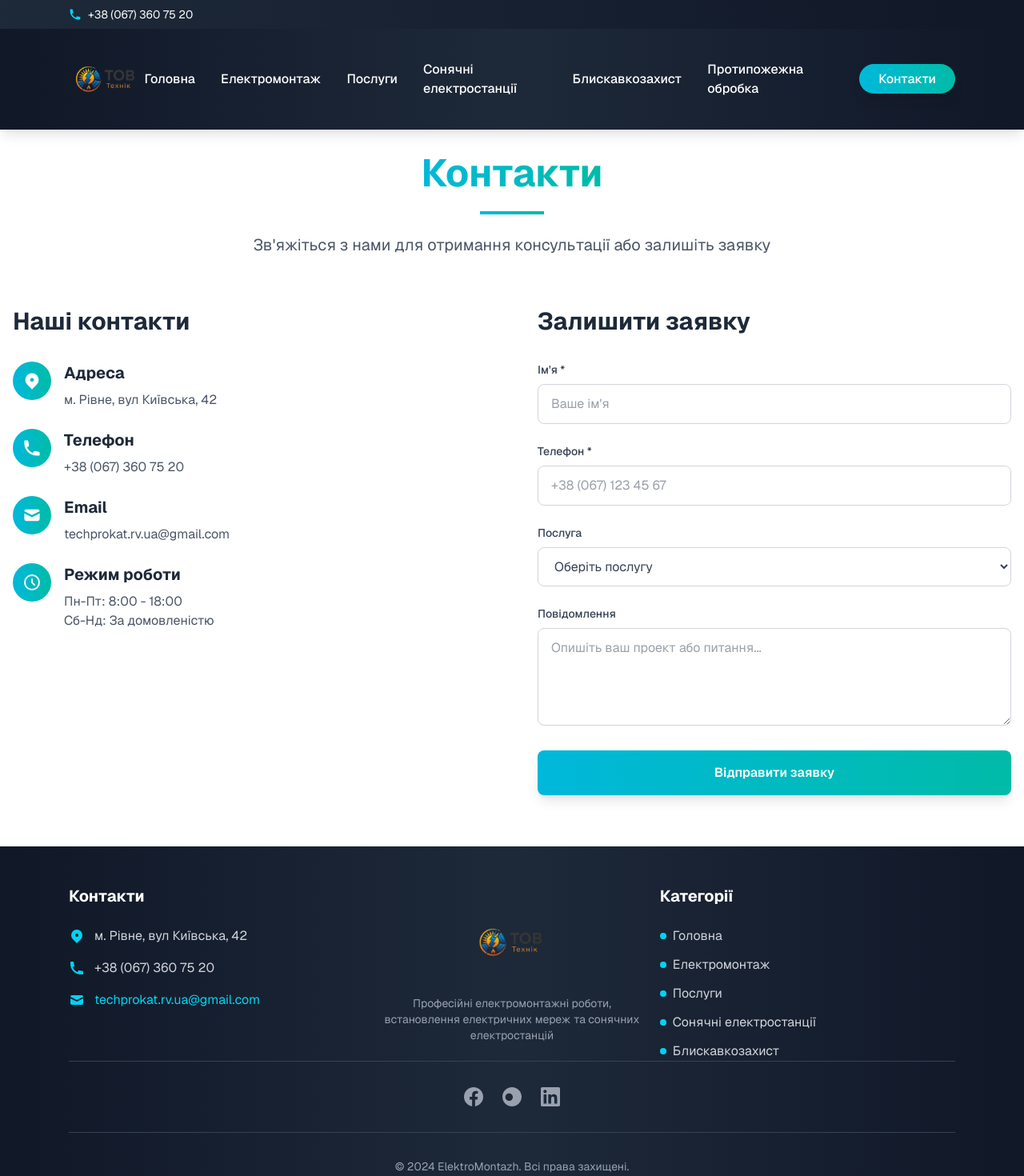
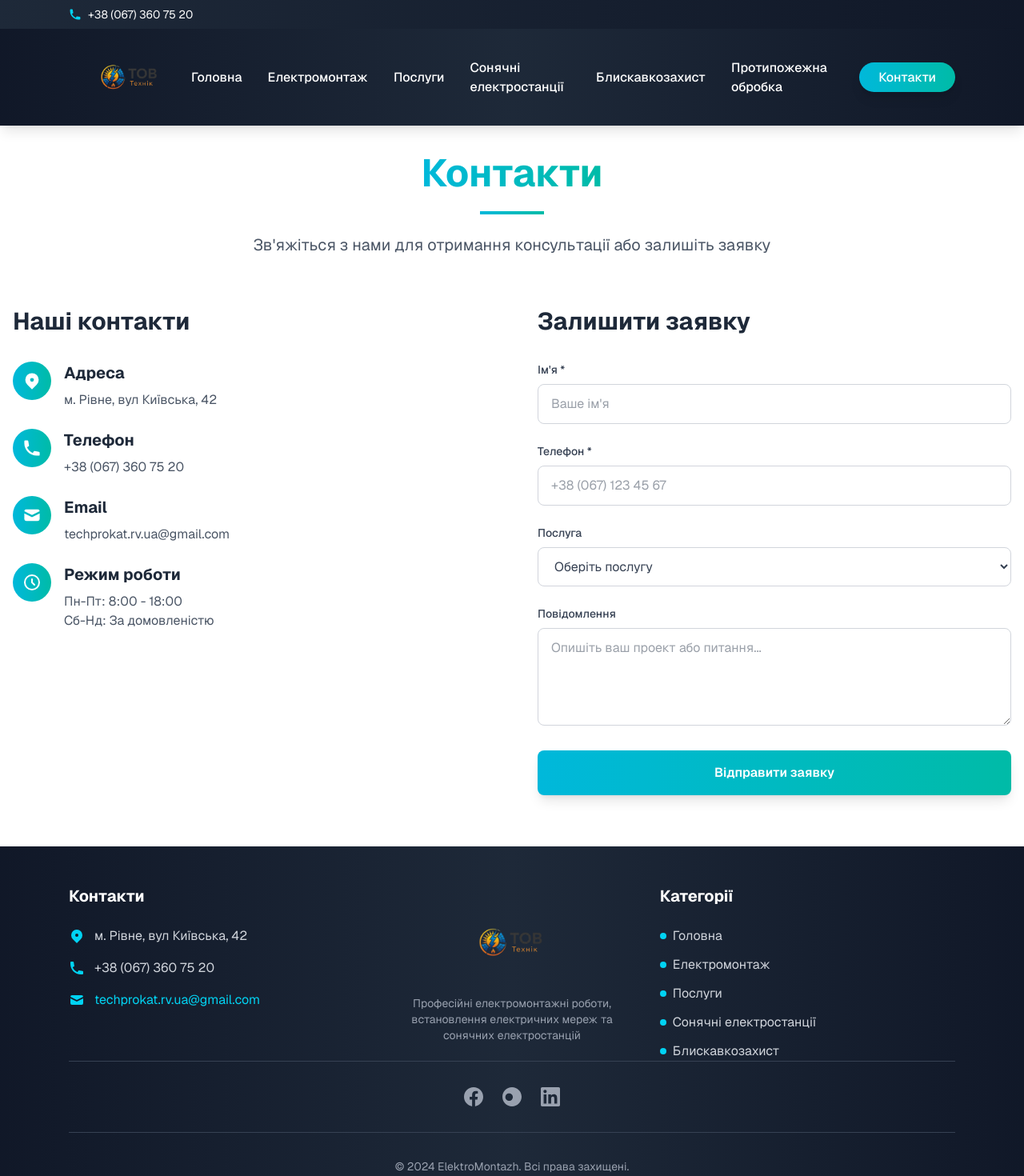
Before and after one commit to Natali993/texnic, a Next.js app: page /contact in a window 1280 px wide. Shown: the top 1470 px of the page at 80% size. Built offline with nearby package versions, Linux system fonts and the light colour scheme.

Commit message:
feat: add padding x to logo

```diff
--- a/src/app/Footer.tsx
+++ b/src/app/Footer.tsx
@@ -38,7 +38,7 @@ const Contacts = () => {
 const Logo = () => {
   return (
     <div className="w-full md:w-1/3 flex justify-center items-center mb-8 md:mb-0">
-      <div className="text-center">
+      <div className="text-center px-8">
         <Image
           src="/logotup.png"
           alt="Company Logo"
--- a/src/app/Header.tsx
+++ b/src/app/Header.tsx
@@ -5,7 +5,7 @@ import { useState } from "react";
 
 const Logo = () => {
   return (
-    <Link href="/" className="flex items-center">
+    <Link href="/" className="flex px-8 items-center">
       <Image
         src="/logotup.png"
         alt="Company Logo"
```
